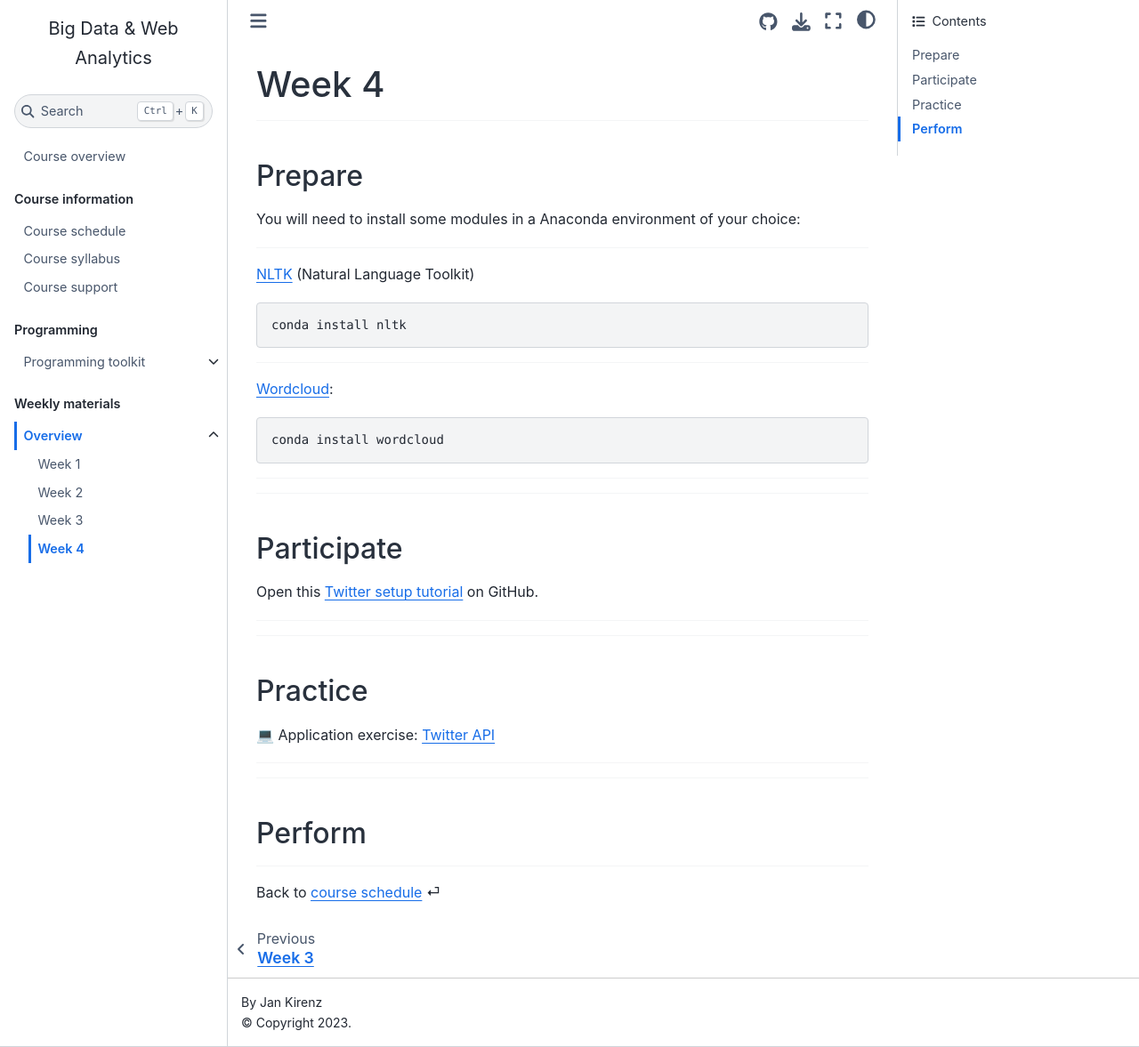
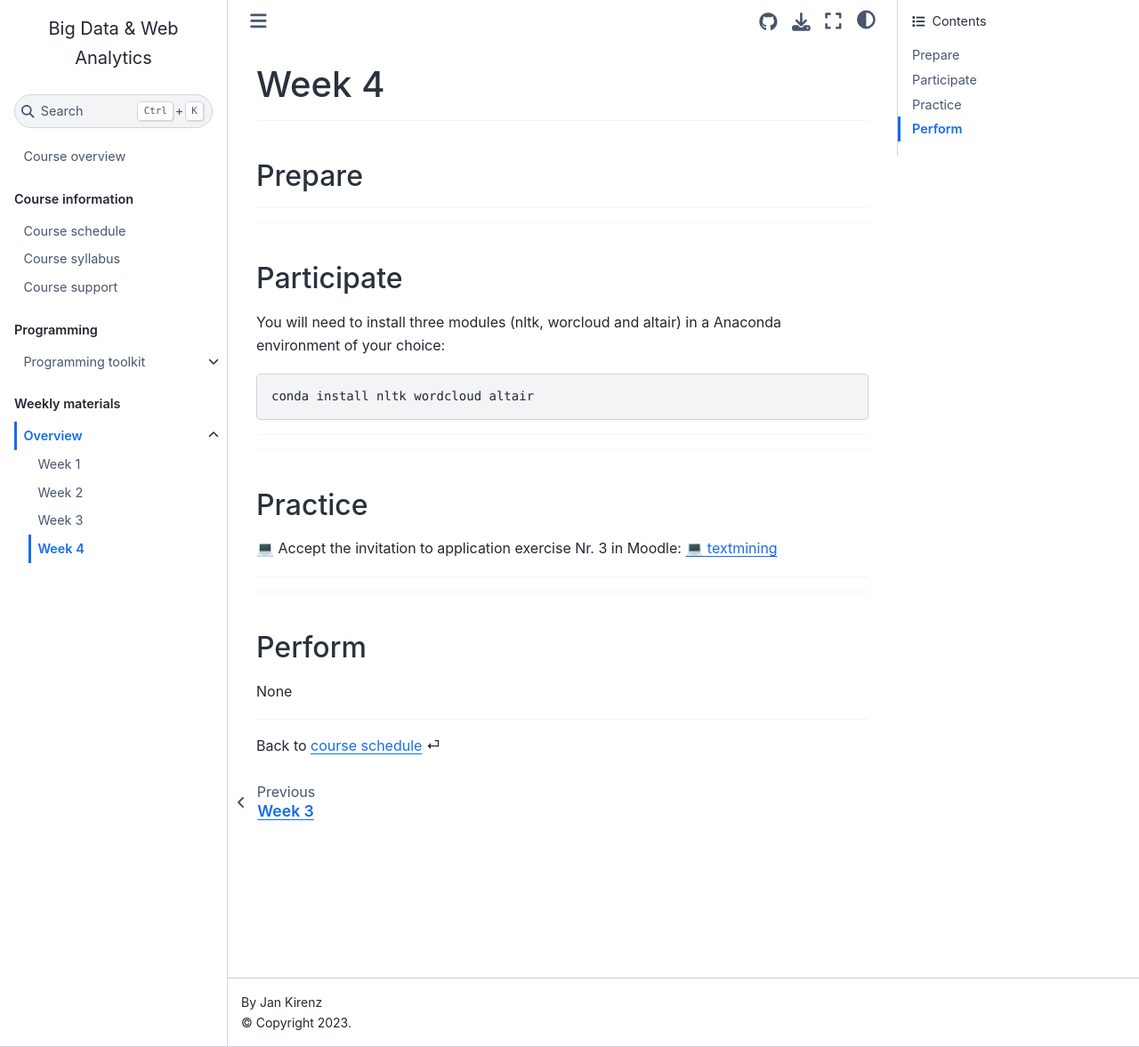
Before and after one commit to om2-ws22/website, a Jupyter Book: the page built from weeks/week4.md, in a window 1280 px wide and 1177 px high. Shown: the whole window at 89% size. Built offline with Jupyter Book 1.0.4 settings and Sphinx 7.4.7 and the Sphinx Book theme 1.1.4, drawn with Linux system fonts in a browser that asks for light colours; comment, search, counter and statistics services are not loaded.

Commit message:
Update week4.md

````diff
--- a/weeks/week4.md
+++ b/weeks/week4.md
@@ -6,24 +6,6 @@
 (prepare)=
 ## Prepare
 
-
-You will need to install some modules in a Anaconda environment of your choice:
-
----
-
-[NLTK](https://www.nltk.org/) (Natural Language Toolkit)
-
-```bash
-conda install nltk
-```
-
----
-
-[Wordcloud](https://amueller.github.io/word_cloud/):
-
-```bash
-conda install wordcloud
-```
 
 
 ---
@@ -35,7 +17,12 @@ conda install wordcloud
 ## Participate
 
 
-Open this [Twitter setup tutorial](https://github.com/kirenz/twitter-tutorial) on GitHub.
+You will need to install three modules (nltk, worcloud and altair) in a Anaconda environment of your choice:
+
+
+```bash
+conda install nltk wordcloud altair
+```
 
 
 ---
@@ -46,7 +33,8 @@ Open this [Twitter setup tutorial](https://github.com/kirenz/twitter-tutorial) o
 (practice)=
 ## Practice
 
-💻 Application exercise: [Twitter API](../ae/ae-2-twitter-api.md)
+
+💻 Accept the invitation to application exercise Nr. 3 in Moodle: [💻 textmining](https://e-learning.hdm-stuttgart.de/moodle/mod/page/view.php?id=262127)
 
 
 ---
@@ -56,6 +44,7 @@ Open this [Twitter setup tutorial](https://github.com/kirenz/twitter-tutorial) o
 (perform)=
 ## Perform
 
+None
 
 ---
 
````
